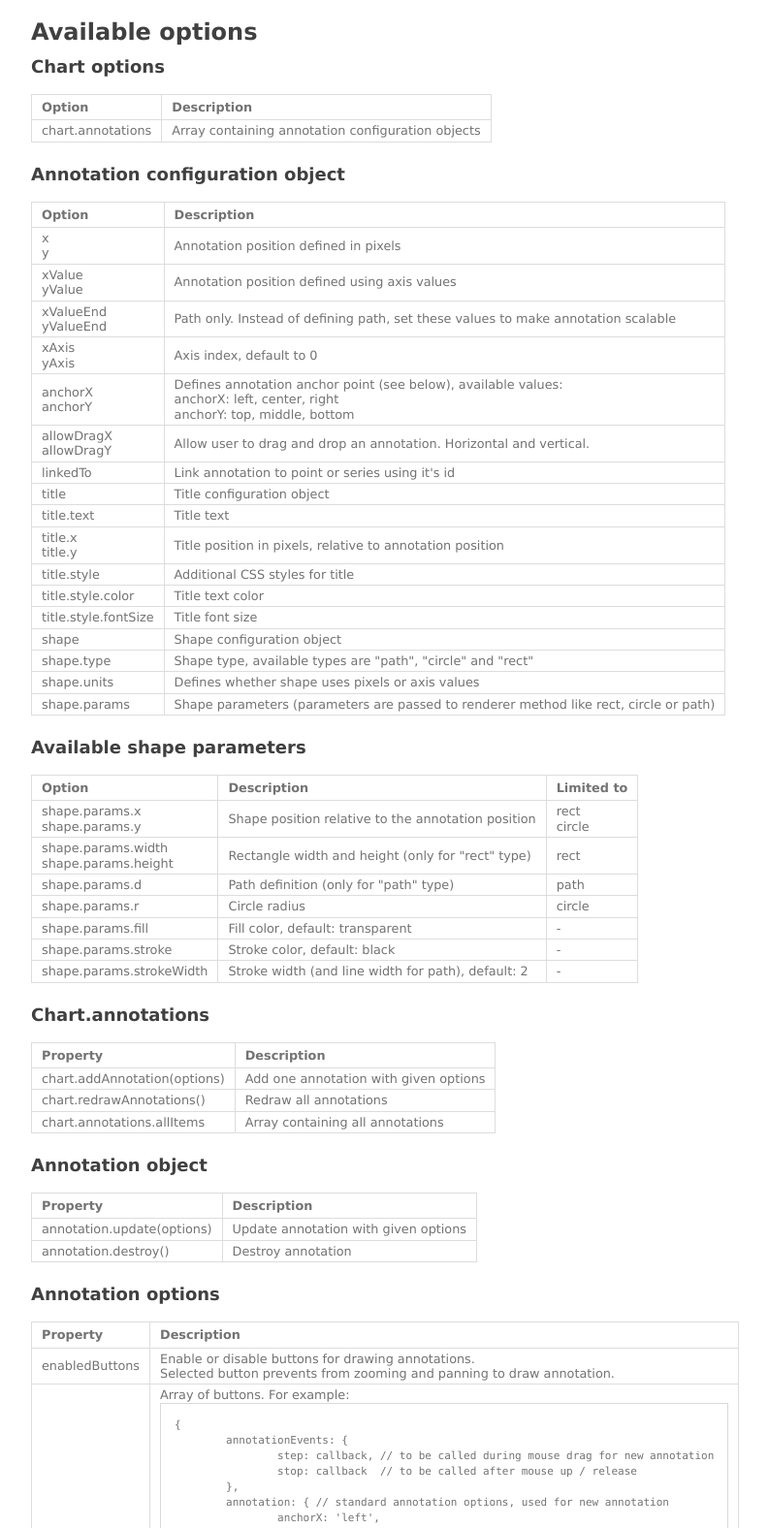
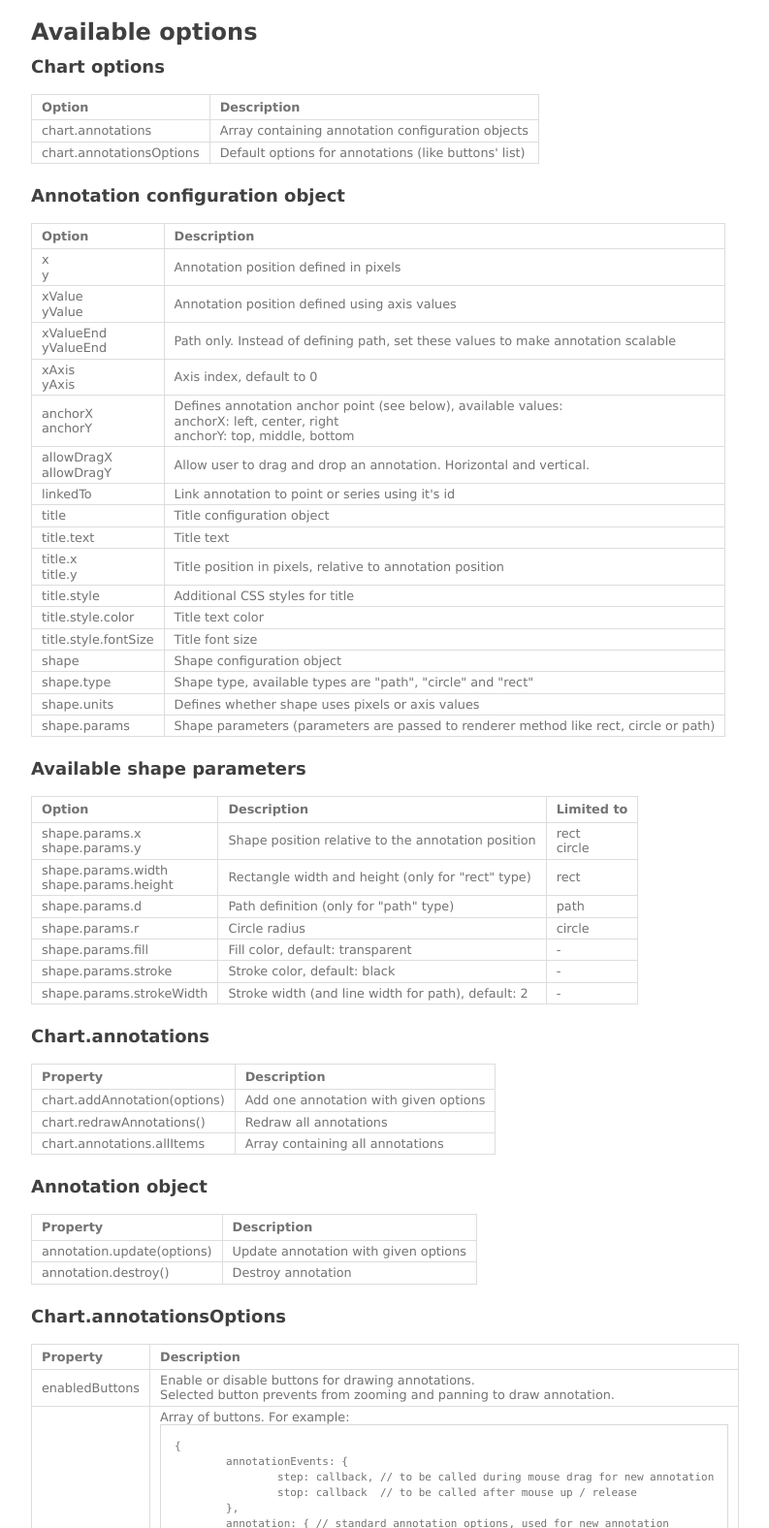
Before and after one commit to blacklabel/annotations, a plain HTML site: page index.html in a window 1280 px wide. Shown: the part 373-1949 px from the top of the page at 97% size, without its empty margins (181-974 px from the left). Drawn offline with nearby package versions, Linux system fonts and the light colour scheme.

Commit message:
Fix docs, update chart's title.

```diff
--- a/css/styles.css
+++ b/css/styles.css
@@ -37,6 +37,7 @@ body {
     width: auto;
     margin-left: 55px;
 }
+.highcharts-title { left:5px!important; }
 .chart-title {
     background-color: #3d3d3d;
     color: #fff;
--- a/index.html
+++ b/index.html
@@ -52,6 +52,10 @@
 <tr>
 <td align="left">chart.annotations </td>
 <td align="left"> Array containing annotation configuration objects</td>
+</tr>
+<tr>
+<td align="left">chart.annotationsOptions </td>
+<td align="left"> Default options for annotations (like buttons' list)</td>
 </tr>
 </tbody>
 </table>
@@ -236,7 +240,7 @@
 </tbody>
 </table>
 
-<h3>Annotation options</h3>
+<h3>Chart.annotationsOptions</h3>
 
 <table>
 <thead>
--- a/js/annotations.js
+++ b/js/annotations.js
@@ -907,8 +907,7 @@ Chart.prototype.callbacks.push(function (chart) {
         if (isArray(options) && options.length > 0) {
 			chart.addAnnotation(chart.options.annotations);
         }
-
-        chart.annotations.options = merge(chart.annotationsOptions ? chart.annotationsOptions : {},defatultMainOptions());
+        chart.annotations.options = merge(defatultMainOptions(), chart.options.annotationsOptions ? chart.options.annotationsOptions : {});
 
         if(chart.annotations.options.enabledButtons) {
         	renderButtons(chart);
```
Also changed, not shown: README.md, manifest.json.
